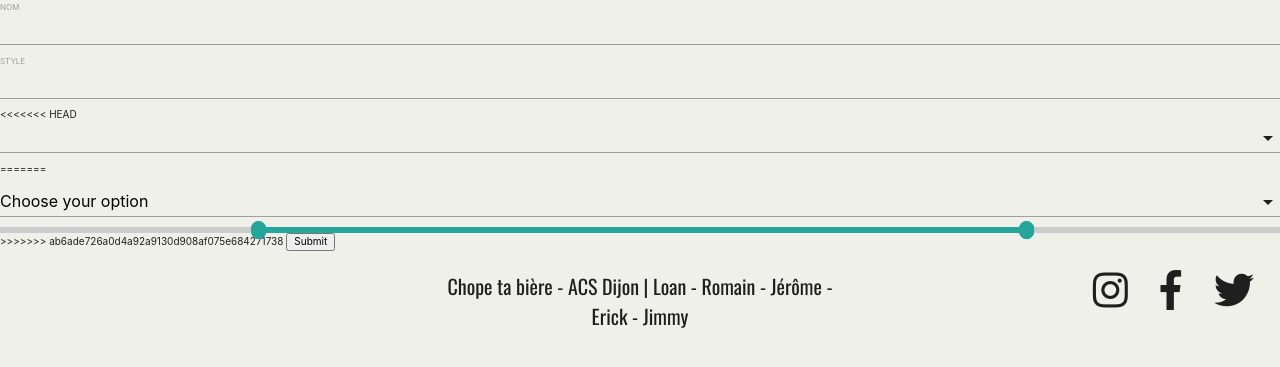
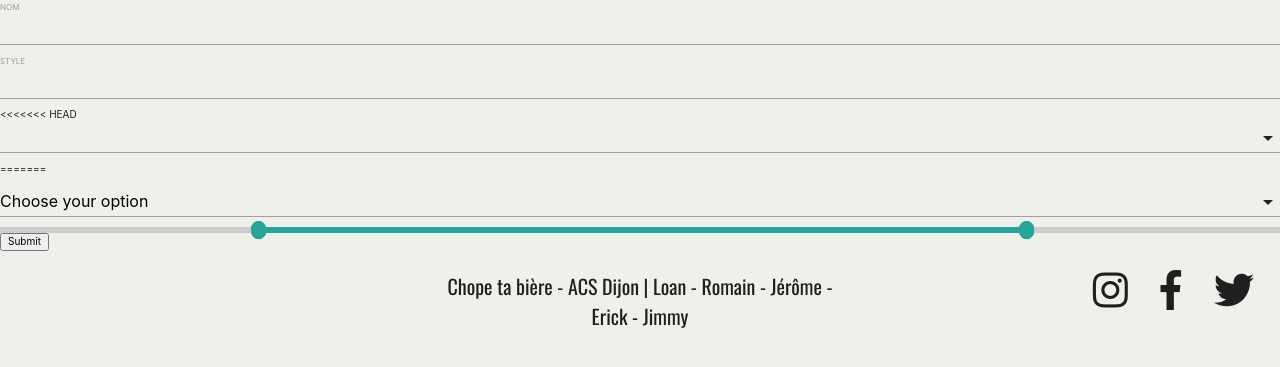
Before and after one commit to r0m21/databeerbase, a PHP site: the page made by app/view/Page/searchBeer.html.twig in a window 1280 px wide. Shown: the part 247-614 px from the top of the page. Run offline with PHP 8.4, Linux system fonts and the light colour scheme; the template is opened without the code that fills it, so the values that code supplies are empty; some libraries are stand-ins or nearby versions.

Commit message:
modif intermédiaire ... sur page de recherche

```diff
--- a/app/view/Page/searchBeer.html.twig
+++ b/app/view/Page/searchBeer.html.twig
@@ -50,8 +50,6 @@
     </div>
     </div>
 
->>>>>>> ab6ade726a0d4a92a9130d908af075e684271738
-
     <input type="submit">
 
 </form>
```
